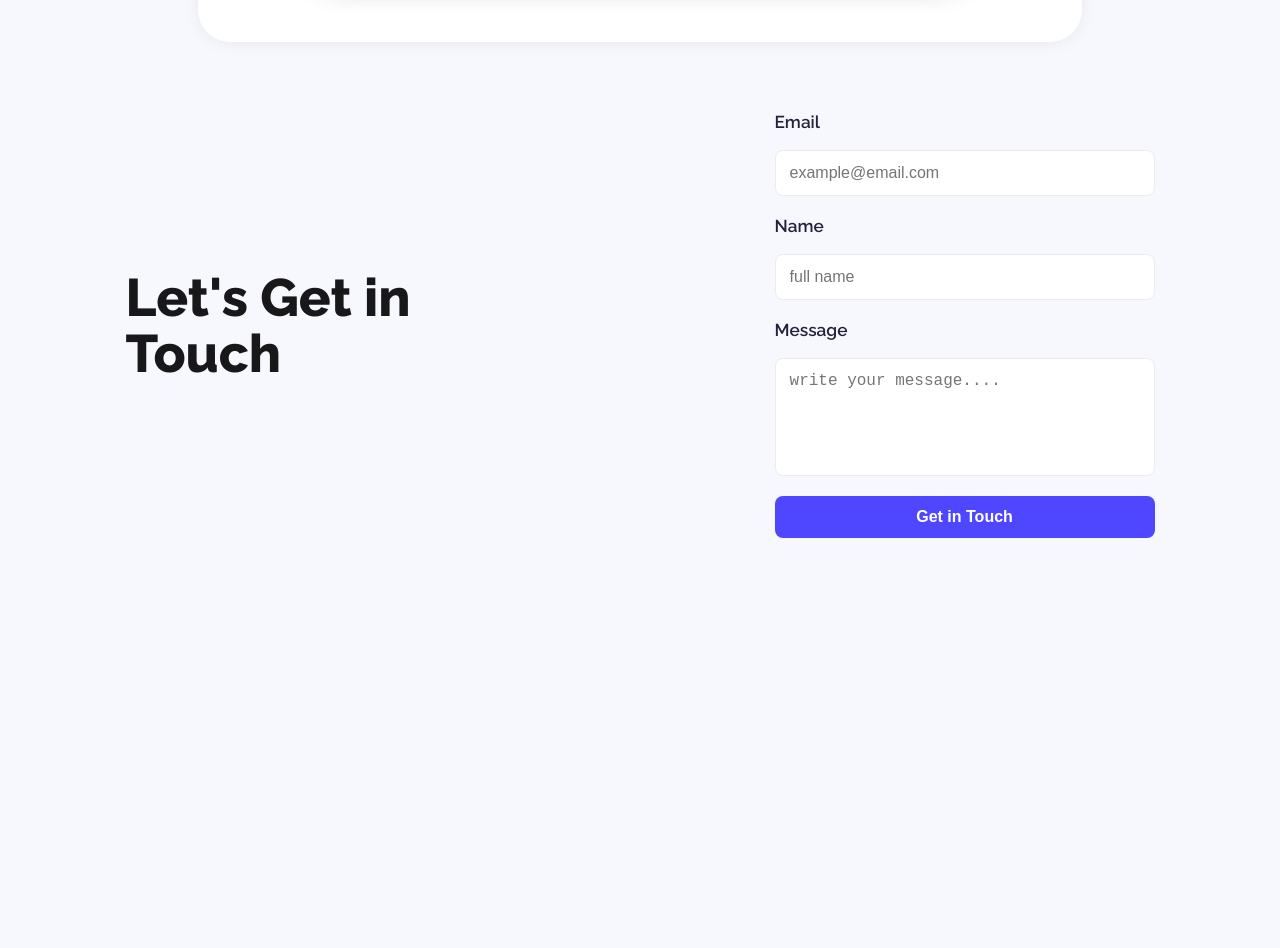
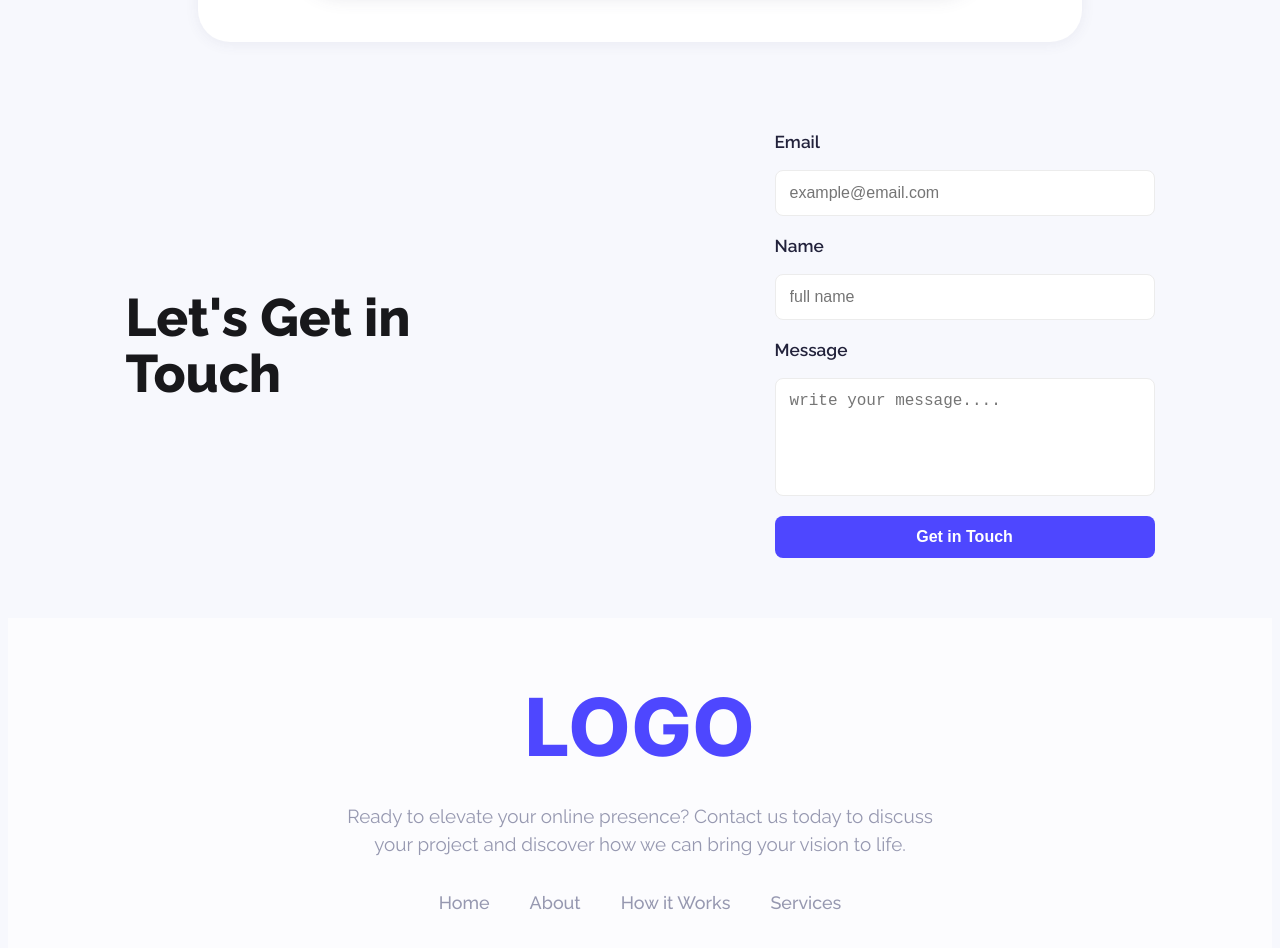
Before and after one commit to zahin-abrar/webflow-landing, a plain HTML site: page index.html in a window 1280 px wide. Shown: the part 2380-3328 px from the top of the page. Before the commit the page ends 2926 px from the top, so only its background shows below. Drawn offline with Linux system fonts and the light colour scheme.

Commit message:
added footer

```diff
--- a/index.html
+++ b/index.html
@@ -168,6 +168,18 @@
         </div>
       </section>
     </main>
-    <footer></footer>
+    <footer>
+      <h1 class="inter-regular">LOGO</h1>
+      <p>
+        Ready to elevate your online presence? Contact us today to discuss
+        <br />your project and discover how we can bring your vision to life.
+      </p>
+      <ul>
+        <li>Home</li>
+        <li>About</li>
+        <li>How it Works</li>
+        <li>Services</li>
+      </ul>
+    </footer>
   </body>
 </html>
--- a/styles/webflow.css
+++ b/styles/webflow.css
@@ -298,6 +298,8 @@ header h1 {
     align-items: center;
     justify-content: center;
     gap: 25%;
+    margin-bottom: 60px;
+    margin-top: 20px;
 }
 .newsletter-column {
     align-items: center;
@@ -345,3 +347,39 @@ header h1 {
     width: 380px;
     margin-left: 0;
 }
+
+/* Footer styles */
+footer {
+    background: #fcfcfe;
+    text-align: center;
+    padding: 60px 0 44px 0;
+}
+footer h1 {
+    font-size: 5rem;
+    color: #4E47FF;
+    font-weight: 800;
+    margin: 0 0 28px 0;
+    letter-spacing: 1px;
+}
+footer p {
+    color: #9698B0;
+    font-size: 1.18rem;
+    font-weight: 400;
+    margin: 0 0 34px 0;
+    line-height: 1.45;
+}
+footer ul {
+    list-style: none;
+    display: flex;
+    justify-content: center;
+    gap: 40px;
+    padding: 0;
+    margin: 0;
+}
+footer ul li {
+    color: #9698B0;
+    font-size: 1.12rem;
+    font-weight: 500;
+    cursor: pointer;
+    transition: color 0.18s;
+}
```
